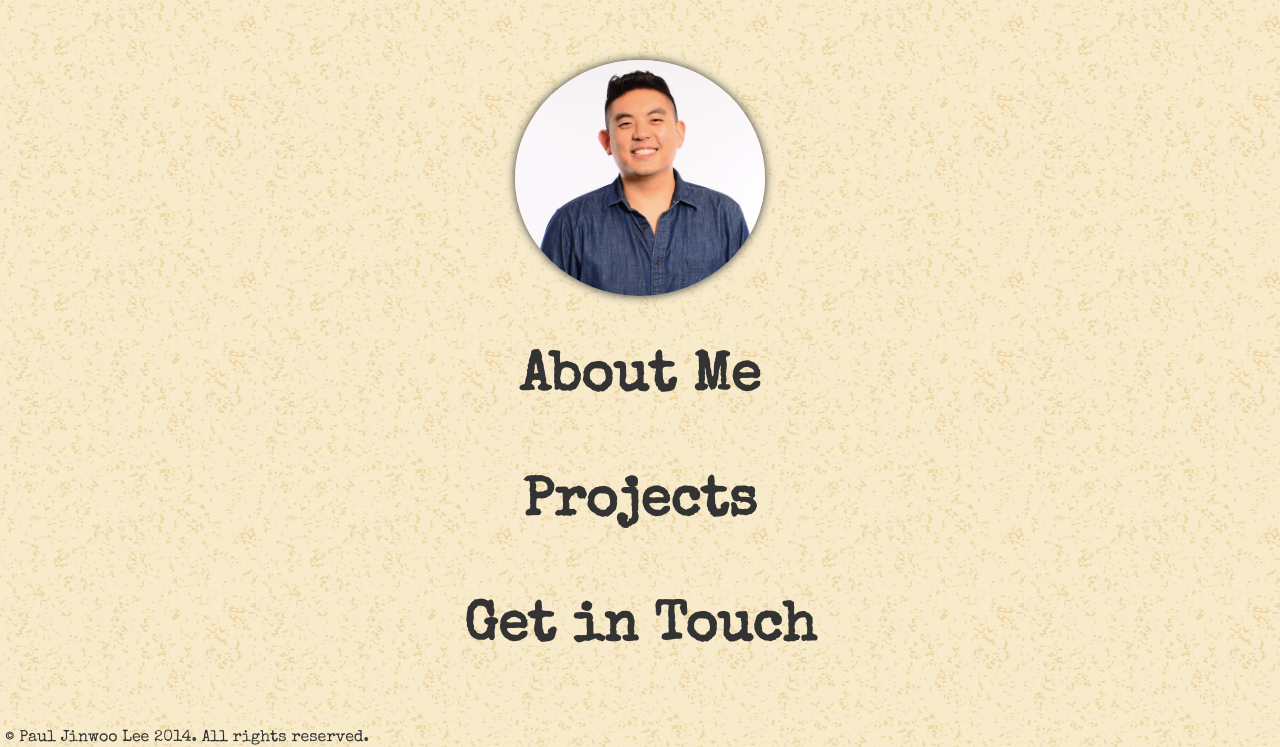
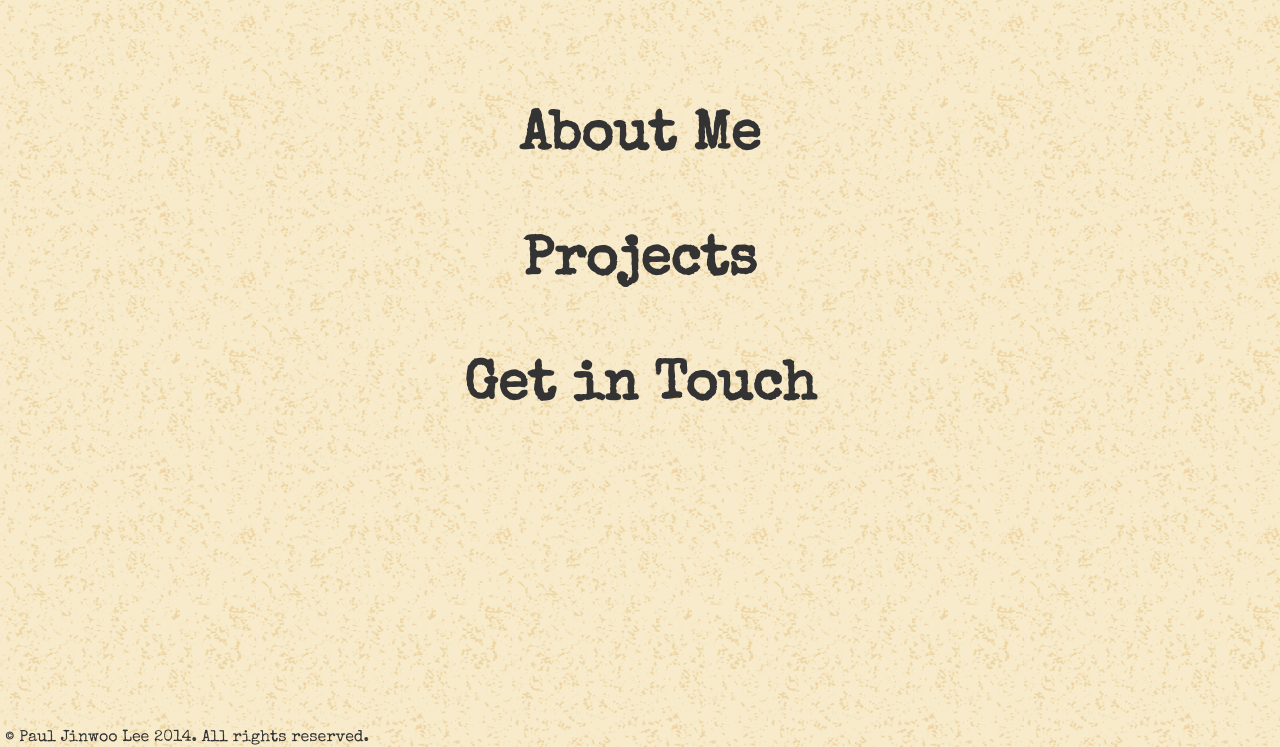
Before and after one commit to pjwl33/pjwl33.github.io, a plain HTML site: page index.html in a window 1280 px wide. Shown: the part 53-800 px from the top of the page. Drawn offline with nearby package versions, Linux system fonts and the light colour scheme.

Commit message:
pic changes

```diff
--- a/app.js
+++ b/app.js
@@ -10,17 +10,12 @@ function showDiv(div) {
   var aWrap = $('#about-wrap');
   var pWrap = $('#project-wrap');
   var cWrap = $('#contact-wrap');
-  var pic = $('.pic-wrap');
   if (div == 'top') {
     aWrap.hide();
     pWrap.hide();
     cWrap.hide();
   }
-  if (div != 'about-wrap') {
-    pic.slideDown(50);
-  }
   if (div == 'about-wrap') {
-    pic.slideToggle(200);
     pWrap.hide();
     cWrap.hide();
     $('#' + div).slideToggle(200);
--- a/index.html
+++ b/index.html
@@ -17,10 +17,6 @@
         <a id="resume" href="https://s3.amazonaws.com/resume-info/PJWL_Resume_053014.pdf"><li><i class="fa fa-file-text" id="resume-icon"></i>Resume</li></a>
       </ul>
     </div>
-  </div>
-
-  <div class="pic-wrap">
-    <img src="images/personal.png" class="load-pic">
   </div>
 
   <!-- personal sites -->
--- a/style.css
+++ b/style.css
@@ -37,11 +37,6 @@ li {
   margin-left: 10px;
   color: #fffff0;
   letter-spacing: 1.5px;
-}
-.pic-wrap {
-  text-align: center;
-  margin-top: 105px;
-  margin-bottom: -100px;
 }
 .load-pic {
   max-width: 250px;
```
Also changed, not shown: pic_changer/pic6.png (deleted).
